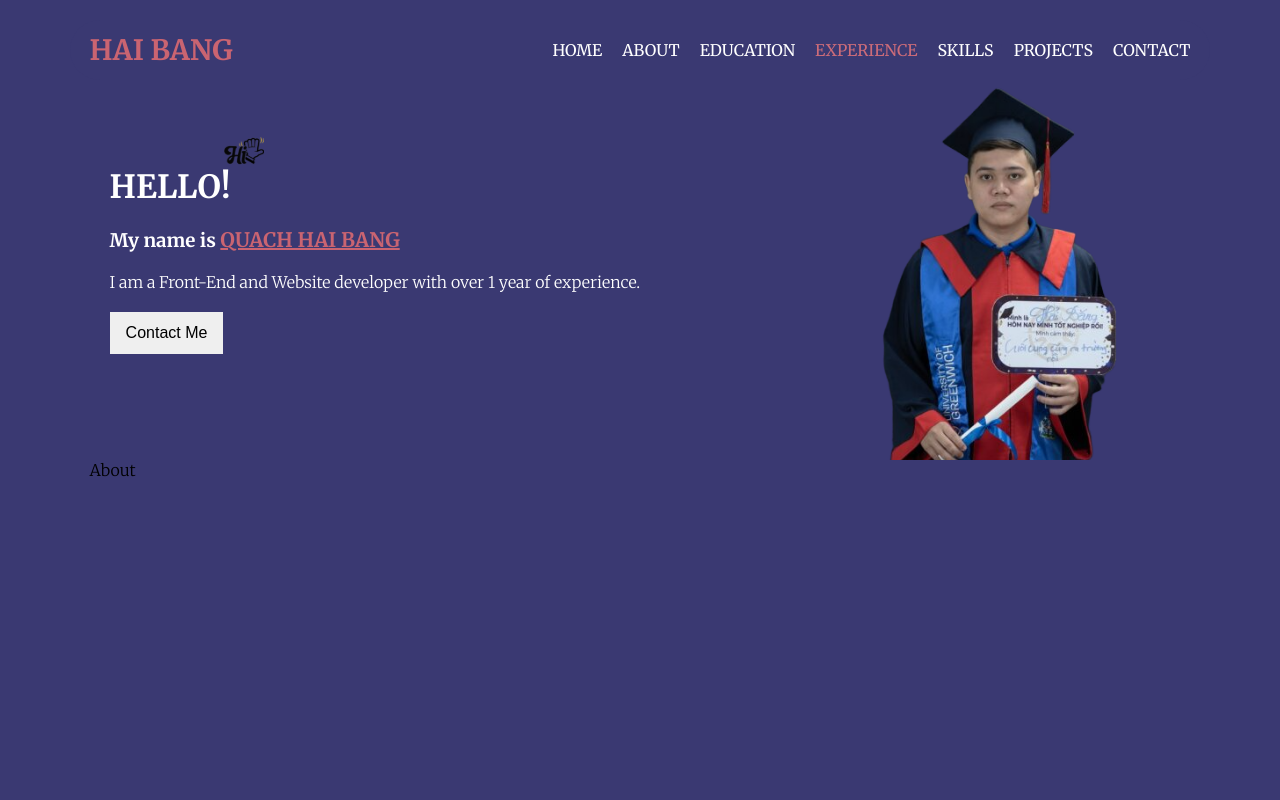
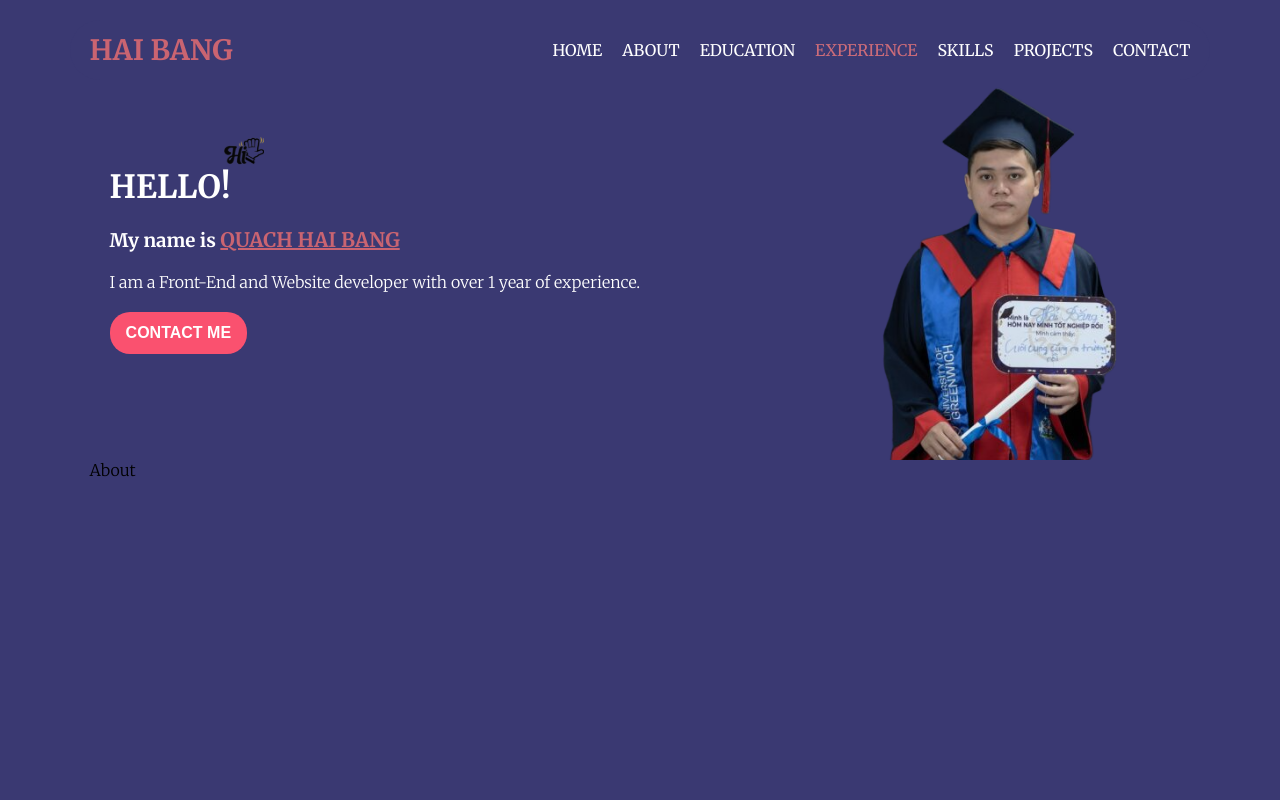
Before and after one commit to bangqh123/portfolio, a React (Vite) app: page / in a window 1280 px wide. Shown: the top 800 px of the page. Built offline with nearby package versions, Linux system fonts and the light colour scheme.

Commit message:
update css button

```diff
--- a/src/components/buttons/ButtonText/ButtonText.scss
+++ b/src/components/buttons/ButtonText/ButtonText.scss
@@ -1,8 +1,14 @@
 .button-text {
     border: none;
+    color: $white-color;
+    border-radius: 20px;
     font-size: $font-size-16;
+    text-transform: uppercase;
+    background-color: $btn-color;
+    font-weight: $font-weight-700;
 
     &:hover {
         cursor: pointer;
+        opacity: 0.8;
     }
 }
```
Also changed, not shown: src/components/buttons/ButtonIcon/ButtonIcon.scss (+11 -0 lines).
